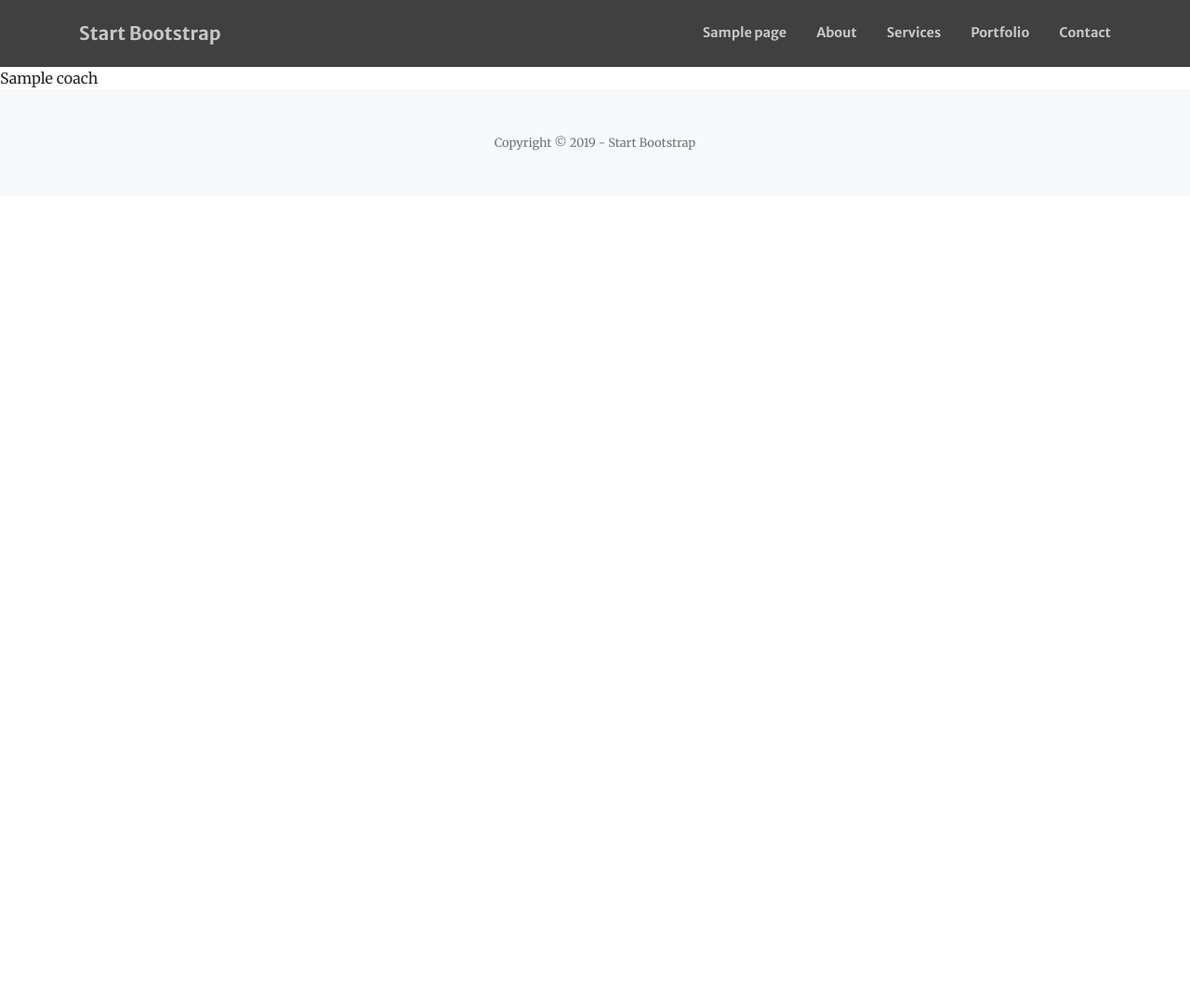
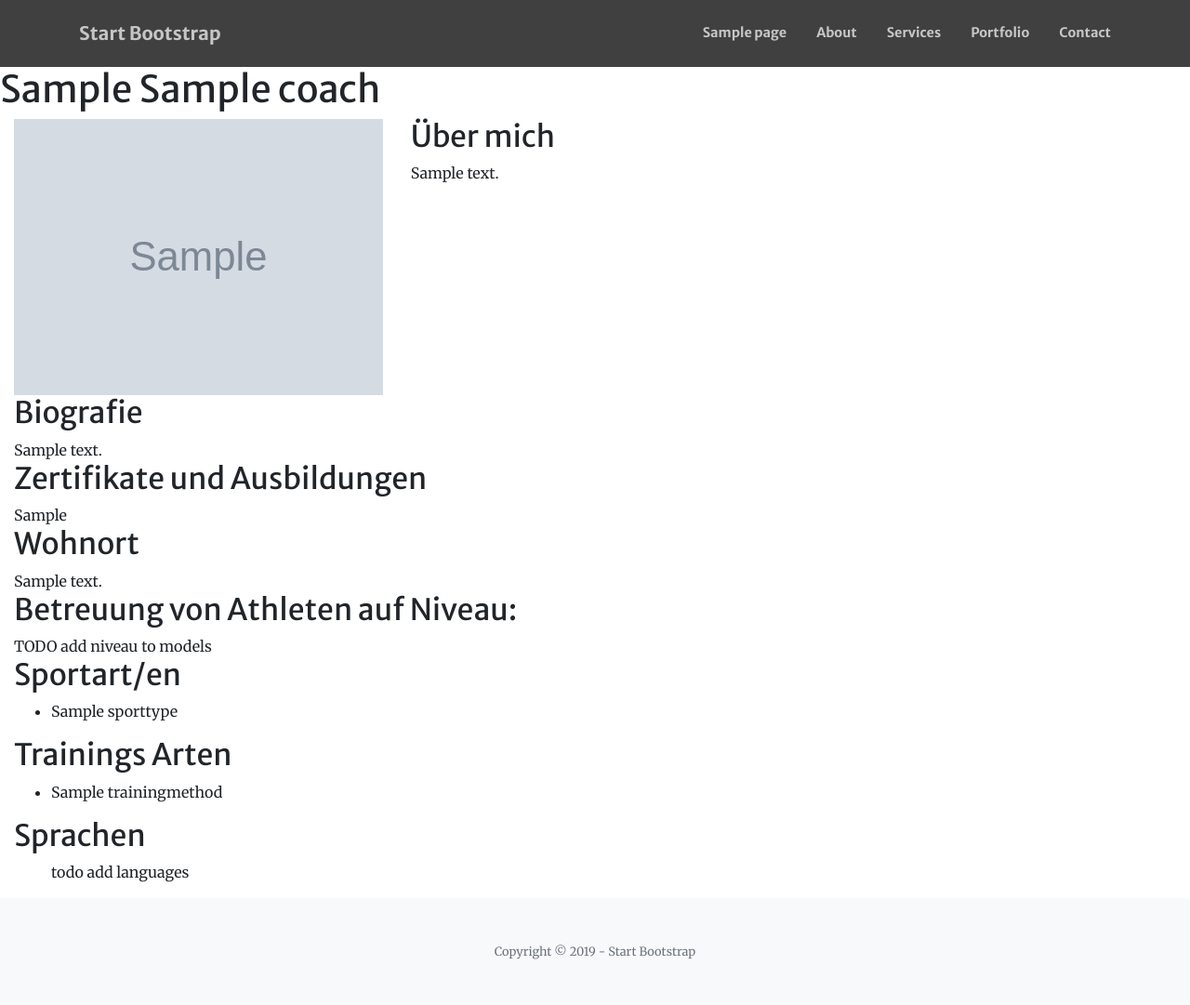
Before and after one commit to ChristianGroeber/mtp.ch-new-website, a Django app: template new_website/Coaches/templates/coaches/coach.html in a window 1280 px wide. Shown: the whole page at 93% size. Before the commit the page ends 162 px from the top, so only its background shows below. Run offline with Django 3.2, Linux system fonts and the light colour scheme; the template is opened without the code that fills it: values that come from a table or form of the project are taken from there, others are empty; tables that the repository leaves empty hold one stand-in row (values such as "Sample post"); grey boxes marked "Sample" are stand-in pictures; some libraries are stand-ins or nearby versions.

Commit message:
built coach view

```diff
--- a/new_website/Coaches/templates/coaches/coach.html
+++ b/new_website/Coaches/templates/coaches/coach.html
@@ -7,5 +7,66 @@
 {% block additional_css %}<link rel="stylesheet" href="{% static 'css/coaches.css' %}">{% endblock %}
 
 {% block content %}
-{{ coach.name }}
+<h1>{{ coach }}</h1>
+<div class="row">
+    <div class="col-sm-4">
+    <img class="coach-image" src="{{ coach.image.url }}">
+    </div>
+        <div class="col-sm-8">
+        <h2>Über mich</h2>
+        {{ coach.about_me|safe }}
+    </div>
+</div>
+<div class="row">
+    <div class="col-sm-12">
+    <h2>Biografie</h2>
+    {{ coach.biography|safe }}
+        </div>
+</div>
+<div class="row">
+    <div class="col-sm-12">
+        <h2>Zertifikate und Ausbildungen</h2>
+        {{ coach.certificates|safe }}
+    </div>
+</div>
+<div class="row">
+    <div class="col-sm-12">
+        <h2>Wohnort</h2>
+        {{ coach.address }}
+    </div>
+</div>
+<div class="row">
+    <div class="col-sm-12">
+        <h2>Betreuung von Athleten auf Niveau:</h2>
+        TODO add niveau to models
+    </div>
+</div>
+<div class="row">
+    <div class="col-sm-12">
+        <h2>Sportart/en</h2>
+        <ul>
+        {% for sport_type in sport_types %}
+            <li>{{ sport_type }}</li>
+        {% endfor %}
+            </ul>
+    </div>
+</div>
+<div class="row">
+    <div class="col-sm-12">
+        <h2>Trainings Arten</h2>
+        <ul>
+            {% for trainings_method in training_methods %}
+            <li>{{ trainings_method }}</li>
+            {% endfor %}
+        </ul>
+    </div>
+</div>
+<div class="row">
+    <div class="col-sm-12">
+        <h2>Sprachen</h2>
+        <ul>
+            todo add languages
+        </ul>
+    </div>
+</div>
 {% endblock %}
--- a/new_website/Coaches/views.py
+++ b/new_website/Coaches/views.py
@@ -11,4 +11,6 @@ def finde_deinen_coach(request):
 
 def coach(request, coach):
     sel_coach = get_object_or_404(Coach, first_name=coach.split('-')[0], name=coach.split('-')[1])
-    return render(request, 'coaches/coach.html', {'coach': sel_coach})
+    sport_types = sel_coach.sport_types.all()
+    training_methods = sel_coach.training_methods.all()
+    return render(request, 'coaches/coach.html', {'coach': sel_coach, 'sport_types': sport_types, 'training_methods': training_methods})
```
